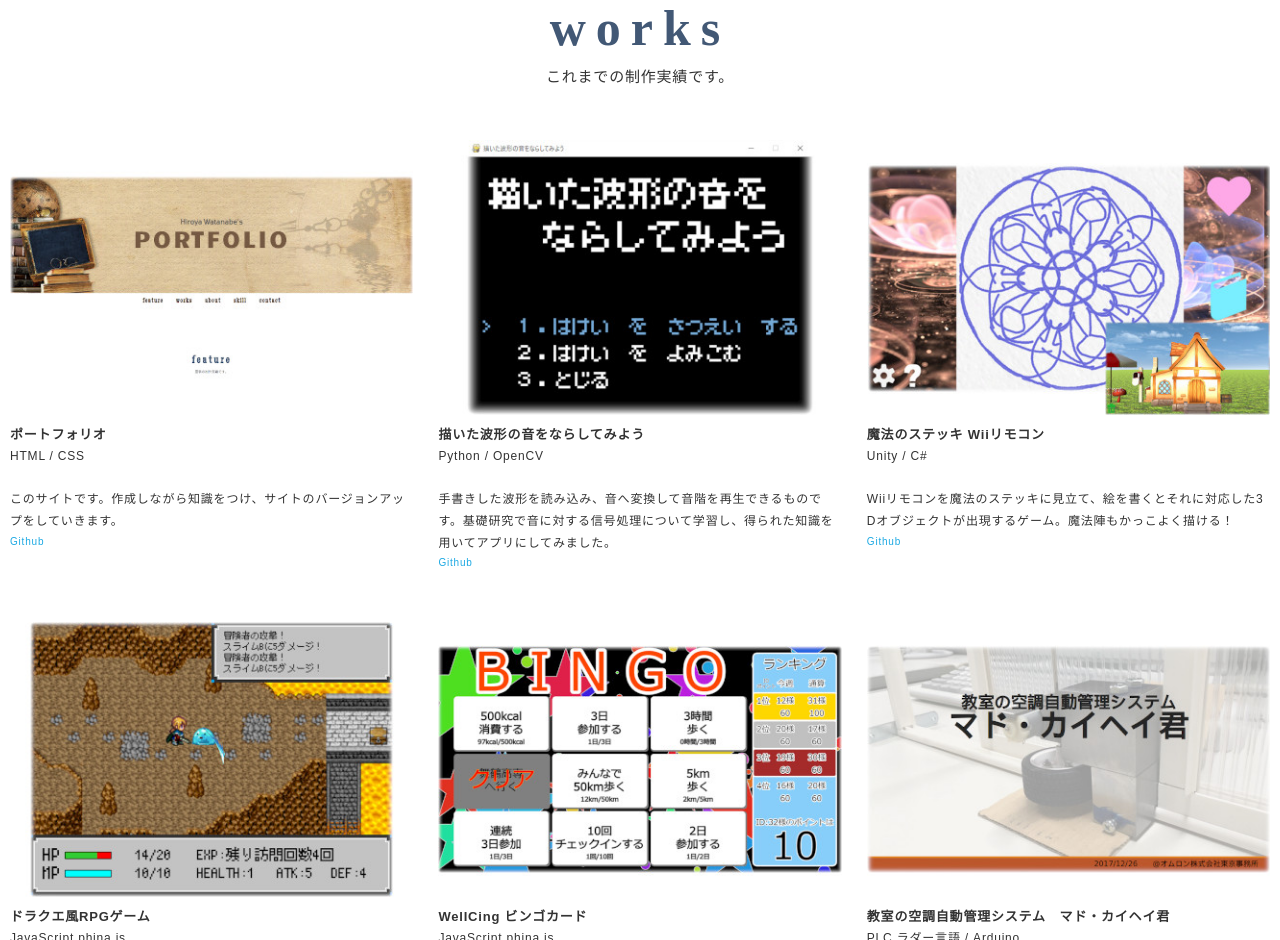
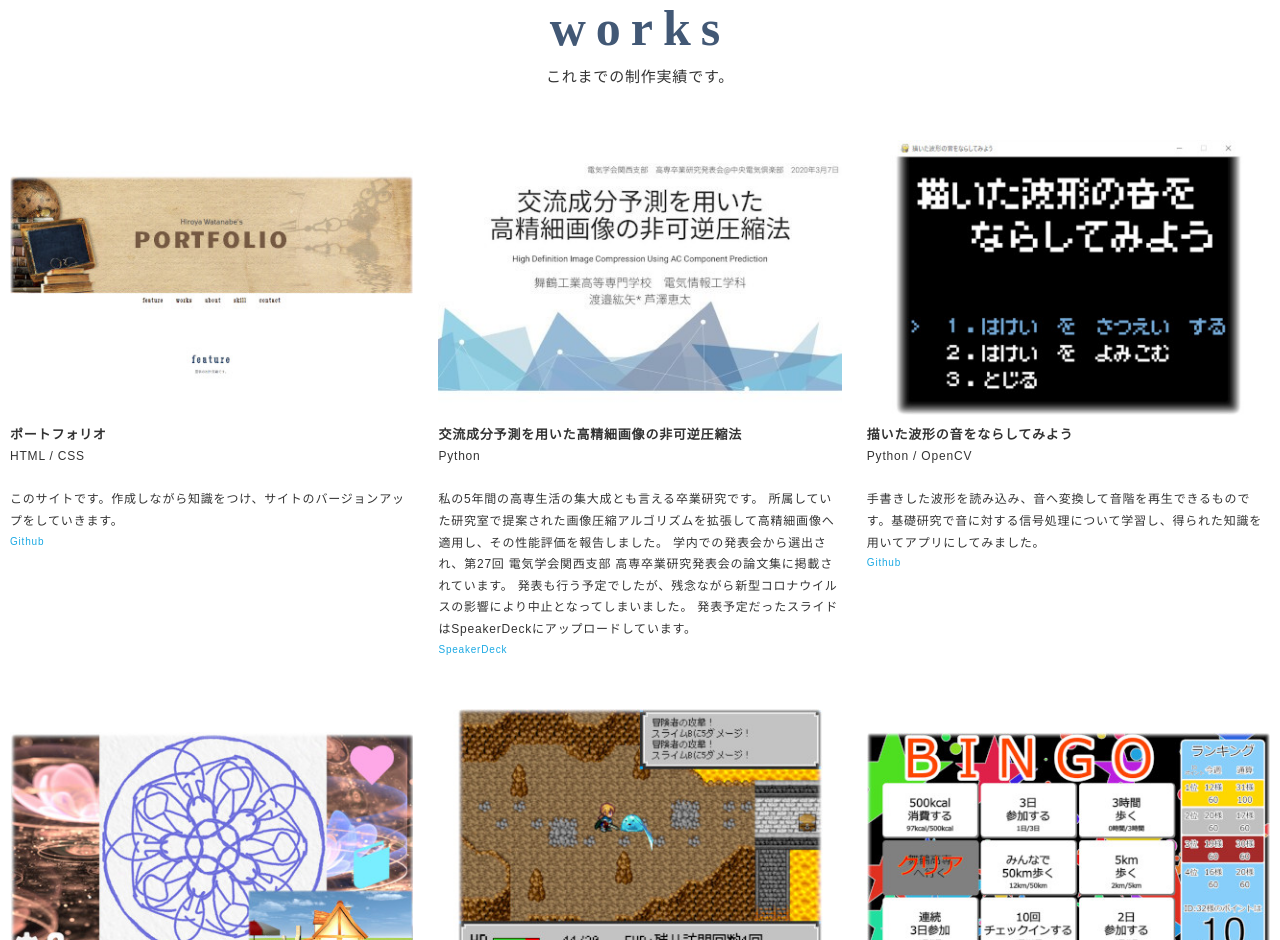
Before and after one commit to Hiroya-W/Hiroya-W.github.io, a plain HTML site: page index.html in a window 1280 px wide. Shown: the part 1925-2865 px from the top of the page. Drawn offline with nearby package versions, Linux system fonts and the light colour scheme; a web font is replaced by a local one.

Commit message:
:sparkles: 卒業研究を追加

```diff
--- a/index.html
+++ b/index.html
@@ -108,6 +108,28 @@
                                 </p>
                             </figcaption>
                         </figure>
+
+                        <figure class="card">
+                            <a href="img/works/work14.jpg" data-size="980x668" class="card-image">
+                                <img src="img/works/thumb/thumb_work14.jpg" alt="" />
+                            </a>
+                            <figcaption class="card-caption">
+                                <p class="card-caption-title">交流成分予測を用いた高精細画像の非可逆圧縮法</p>
+                                <p class="card-caption-info">
+                                    Python<br><br>
+                                    私の5年間の高専生活の集大成とも言える卒業研究です。
+                                    所属していた研究室で提案された画像圧縮アルゴリズムを拡張して高精細画像へ適用し、その性能評価を報告しました。
+                                    学内での発表会から選出され、第27回 電気学会関西支部 高専卒業研究発表会の論文集に掲載されています。
+                                    発表も行う予定でしたが、残念ながら新型コロナウイルスの影響により中止となってしまいました。
+                                    発表予定だったスライドはSpeakerDeckにアップロードしています。
+                                </p>
+                                <p class="card-caption-url"><a class="url-link"
+                                        href="https://speakerdeck.com/hyuyukun/high-definition-image-compression-using-ac-component-prediction"
+                                        target="_blank">SpeakerDeck</a>
+                                </p>
+                            </figcaption>
+                        </figure>
+
                         <figure class="card">
                             <a href="img/works/work02.jpg" data-size="980x668" class="card-image">
                                 <img src="img/works/thumb/thumb_work02.jpg" alt="" />
@@ -310,6 +332,7 @@
                                 </p>
                             </figcaption>
                         </figure>
+
 
                     </div>
                 </div>
```
Also changed, not shown: img/works/thumb/thumb_work14.jpg (added), img/works/tmp.jpg (added), img/works/work14.jpg (added).
